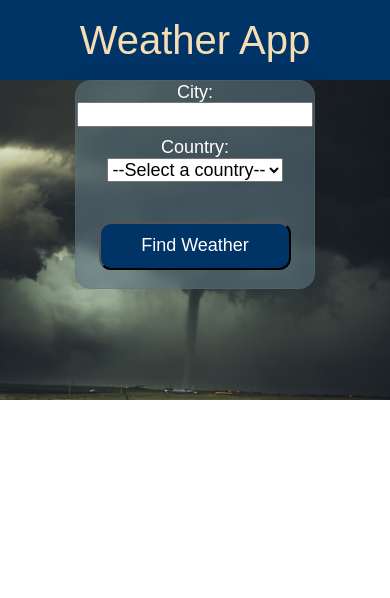
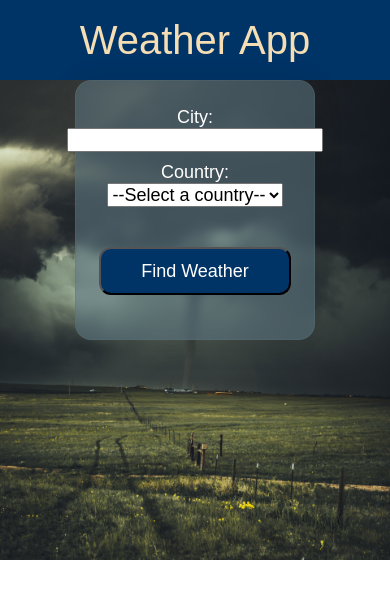
Before and after one commit to JGarciaGlez/weatherapp, a React (Vite) app: page / in a window 390 px wide. Shown: the top 598 px of the page. Built offline with nearby package versions, Linux system fonts and the light colour scheme.

Commit message:
fix responsive

```diff
--- a/src/App.module.css
+++ b/src/App.module.css
@@ -32,6 +32,7 @@
   font-size: 35px;
   background-image: url("./images/weather.jpg");
   background-size: cover;
+  padding-bottom: 5rem;
 }
 
 .data {
@@ -46,8 +47,7 @@
     font-size: 40px;
   }
   .app {
-    height: 20rem;
-    margin: 0 auto;
+    height: 30rem;
     font-size: 18px;
   }
   .data {
--- a/src/components/Form.module.css
+++ b/src/components/Form.module.css
@@ -18,6 +18,10 @@
 }
 .form label {
   margin: 50px;
+}
+.form input {
+  display: block;
+  width: 16rem;
 }
 
 .button {
```
